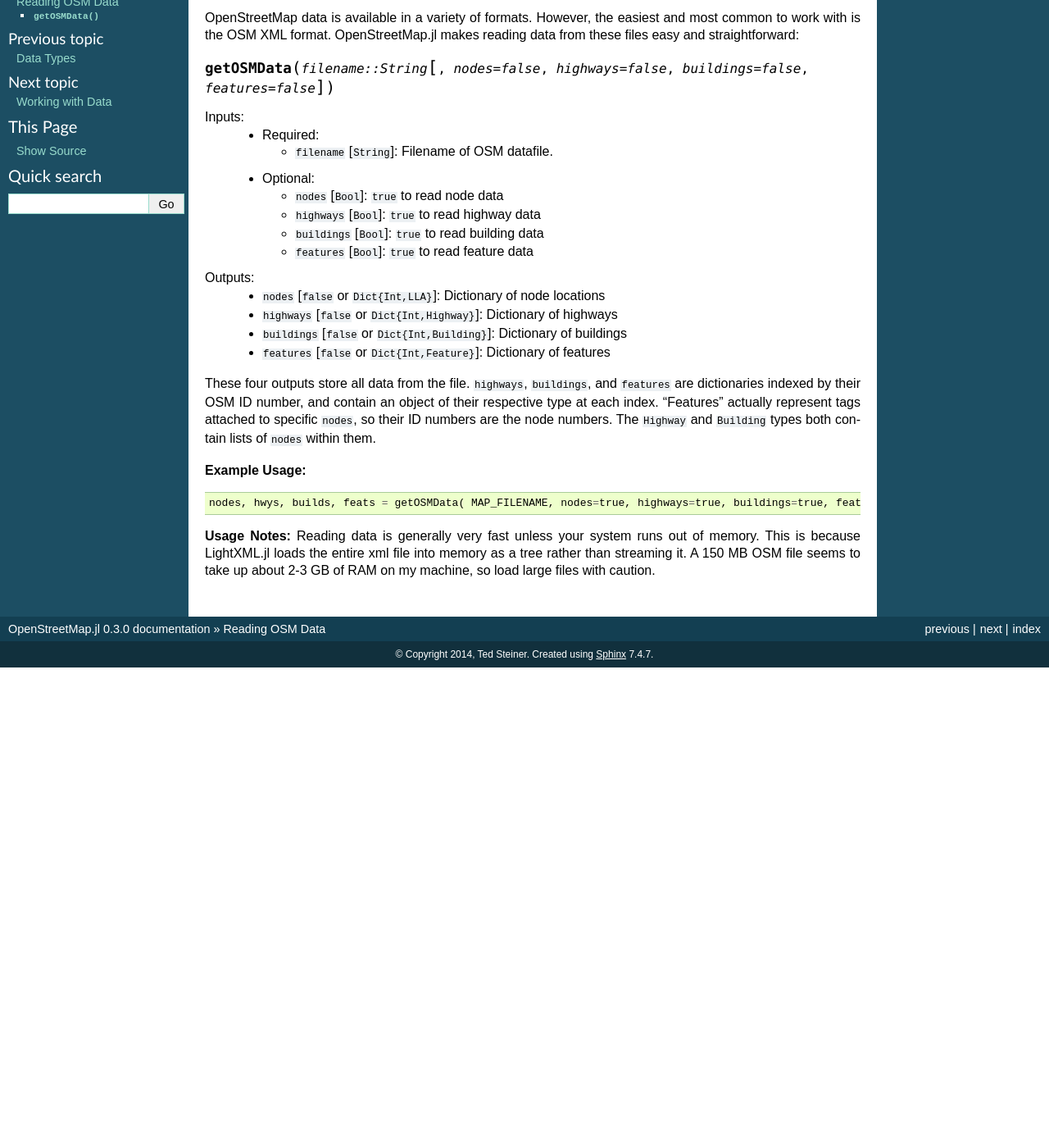
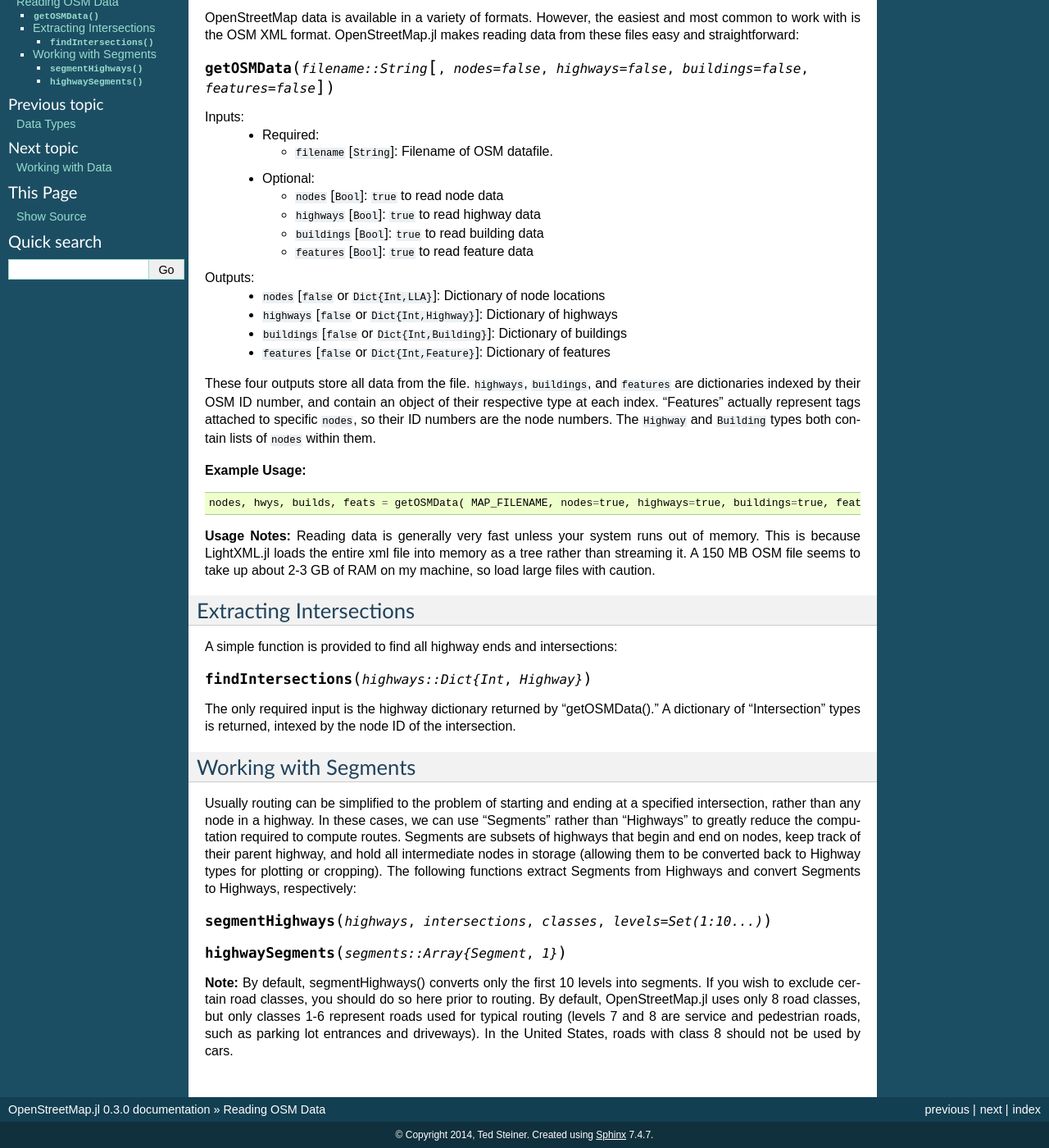
Before and after one commit to tedsteiner/OpenStreetMap.jl, a Sphinx documentation site: the page built from docs/data.rst, in a window 1280 px wide and 1400 px high, scrolled down 80 px. Shown: the whole window at 82% size. Built offline with Sphinx 7.4.7, drawn with Linux system fonts in a browser that asks for light colours; before the commit the page ends 900 px from its top, so only the background shows below that.

Commit message:
Wrote documentation on extracting segments and converting them back to highways. Issue #20.
Signed-off-by: Ted Steiner <tsteiner2@gmail.com>

```diff
--- a/docs/data.rst
+++ b/docs/data.rst
@@ -33,3 +33,30 @@
 
 **Usage Notes:**
 Reading data is generally very fast unless your system runs out of memory. This is because LightXML.jl loads the entire xml file into memory as a tree rather than streaming it. A 150 MB OSM file seems to take up about 2-3 GB of RAM on my machine, so load large files with caution.
+
+Extracting Intersections
+------------------------
+
+A simple function is provided to find all highway ends and intersections:
+
+.. py:function:: findIntersections( highways::Dict{Int,Highway} )
+
+The only required input is the highway dictionary returned by "getOSMData()." A
+dictionary of "Intersection" types is returned, intexed by the node ID of the
+intersection.
+
+Working with Segments
+---------------------
+
+Usually routing can be simplified to the problem of starting and ending at a specified intersection, rather than any node in a highway. In these cases, we can use "Segments" rather than "Highways" to greatly reduce the computation required to compute routes. Segments are subsets of highways that begin and end on nodes, keep track of their parent highway, and hold all intermediate nodes in storage (allowing them to be converted back to Highway types for plotting or cropping). The following functions extract Segments from Highways and convert Segments to Highways, respectively:
+
+.. py:function:: segmentHighways( highways, intersections, classes, levels=Set(1:10...) )
+
+.. py:function:: highwaySegments( segments::Array{Segment,1} )
+
+**Note:** By default, segmentHighways() converts only the first 10 levels into
+segments. If you wish to exclude certain road classes, you should do so here
+prior to routing. By default, OpenStreetMap.jl uses only 8 road classes, but
+only classes 1-6 represent roads used for typical routing (levels 7 and 8 are
+service and pedestrian roads, such as parking lot entrances and driveways). In
+the United States, roads with class 8 should not be used by cars.
```
Also changed, not shown: 1 other file.
